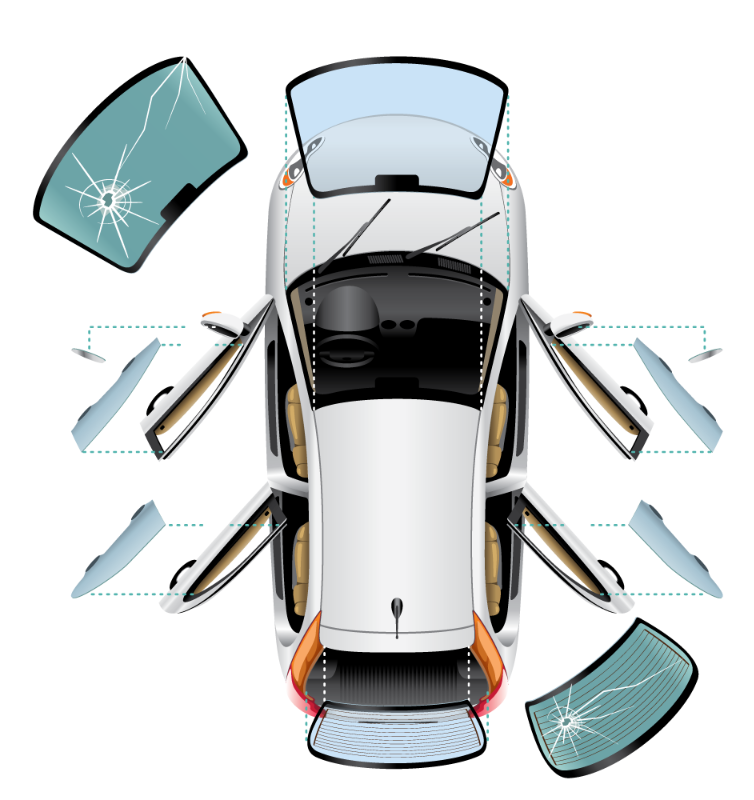
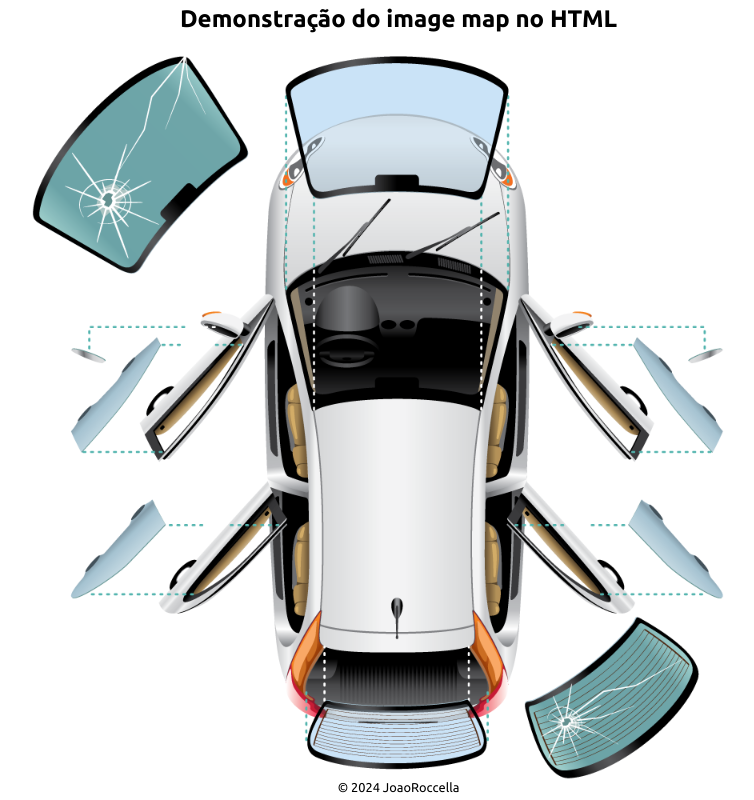
Before and after one commit to JoaoRoccella/image-map, a plain HTML site: page index.html in a window 1280 px wide. Shown: the whole page, without its empty margins (244-998 px from the left). Drawn offline with Linux system fonts and the light colour scheme.

Commit message:
feat: header e footer

```diff
--- a/index.html
+++ b/index.html
@@ -12,6 +12,10 @@
 </head>
 
 <body>
+    <header>
+        <h1>Demonstração do image map no HTML</h1>
+    </header>
+
     <div id="overlay" class="oculto"></div>
 
     <img src="./img/parabrisa.png" alt="" class="sobreposicao oculto" data-target="parabrisa">
@@ -52,11 +56,14 @@
         <p>Lorem ipsum dolor sit amet consectetur adipisicing elit. Nesciunt velit quisquam impedit veniam harum quis ea facere voluptate ullam, quasi et dicta eos, aperiam in possimus temporibus pariatur recusandae consectetur.</p>
     </div>
 
+    <footer>
+        <p>&copy; 2024 JoaoRoccella</p>
+    </footer>
+
     <script src="./scripts/script.js"></script>
     <script src="./scripts/imageMapResizer.min.js"></script>
     <script>
         imageMapResize();
-        document.querySelector('#overlay').style.height =  '1000px';
     </script>
 </body>
 
--- a/style.css
+++ b/style.css
@@ -114,3 +114,27 @@ area {
         opacity: 1;
     }
 }
+
+header {
+    position: fixed;
+    top: 0;
+    width: 100%;
+}
+
+header h1 {
+    font-size: 1.5rem;
+    margin: 5px 0 0 5px;
+    text-align: center;
+}
+
+footer {
+    position: fixed;
+    bottom: 0;
+    width: 100%;
+}
+
+footer p {
+    font-size: .8rem;
+    margin: 0 0 5px 5px;
+    text-align: center;
+}
```
